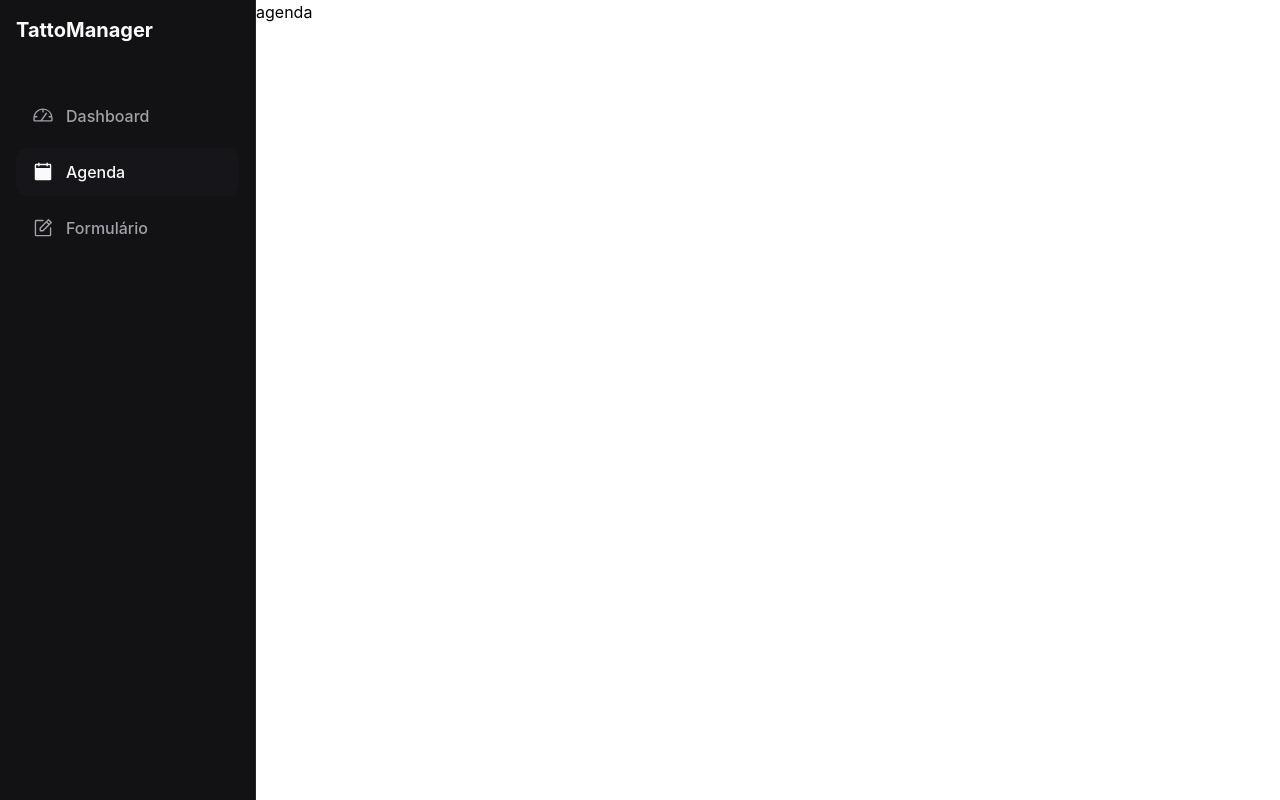
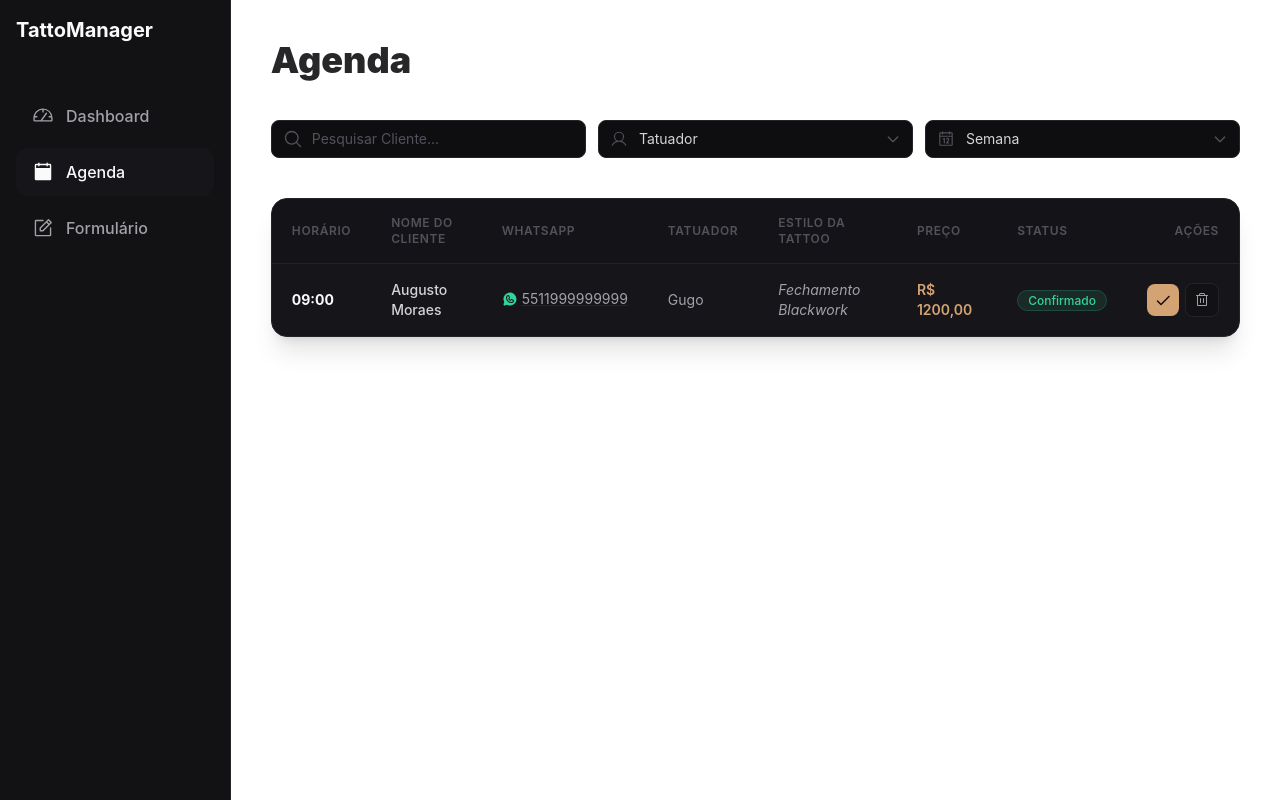
Before and after one commit to augustoteix0/TattooManager, a React (Vite) app: page /Agenda in a window 1280 px wide. Built offline with nearby package versions, Linux system fonts and the light colour scheme.

Commit message:
feat & style

```diff
--- a/src/pages/Agenda/Agenda.tsx
+++ b/src/pages/Agenda/Agenda.tsx
@@ -1,7 +1,11 @@
+import { PesquisaAgenda } from "./components/PesquisaAgenda";
+import { TableAgenda } from "./components/TableAgenda";
+
 export function Agenda() {
     return (
-        <div>
-            <h1>agenda</h1>
+        <div className="flex flex-col gap-10 p-10">
+            <PesquisaAgenda />
+            <TableAgenda />
         </div>
     )
 }
--- a/src/pages/Agenda/components/PesquisaAgenda.tsx
+++ b/src/pages/Agenda/components/PesquisaAgenda.tsx
@@ -1,7 +1,68 @@
+import { CalendarIcon, MagnifyingGlassIcon, UserIcon } from "@phosphor-icons/react";
+
 export function PesquisaAgenda() {
-    return (
-        <div>
+  return (
+    <div>
+      <h1 className="text-4xl font-black text-zinc-800">Agenda</h1>
+      <form className="grid grid-cols-3 pt-10 gap-x-3">
 
+        <div className="relative w-full sm:flex-1 ">
+          <span className="absolute inset-y-0 left-0 flex items-center pl-3 pointer-events-none text-base-label">
+            <MagnifyingGlassIcon size={20} />
+          </span>
+          <input
+            type="text"
+            placeholder="Pesquisar Cliente..."
+            className="w-full bg-base-input border border-base-border text-base-title placeholder-base-label rounded-lg pl-10 pr-4 py-2 text-sm focus:outline-none focus:border-base-gold/50 transition-colors duration-200"
+          />
         </div>
-    )
+
+        <div className="relative w-full">
+        <span className="absolute inset-y-0 left-0 flex items-center pl-3 pointer-events-none text-base-label">
+          <UserIcon size={18} />
+        </span>
+        <select
+          defaultValue=""
+          className="w-full bg-base-input border border-base-border text-base-subtitle rounded-lg pl-10 pr-8 py-2 text-sm focus:outline-none focus:border-base-gold/50 transition-colors duration-200 appearance-none cursor-pointer"
+        >
+          <option value="" disabled hidden>Tatuador</option>
+          <option value="todos" className="bg-base-card text-base-subtitle">Todos os Profissionais</option>
+          <option value="seu-pai" className="bg-base-card text-base-subtitle">Gugo</option>
+          <option value="carlos" className="bg-base-card text-base-subtitle">Eddy</option>
+          <option value="carlos" className="bg-base-card text-base-subtitle">Gih</option>
+          <option value="carlos" className="bg-base-card text-base-subtitle">Shira</option>
+          <option value="carlos" className="bg-base-card text-base-subtitle">Eryck</option>
+        </select>
+
+        <div className="pointer-events-none absolute inset-y-0 right-0 flex items-center pr-3 text-base-label">
+          <svg className="h-4 w-4" fill="none" viewBox="0 0 24 24" stroke="currentColor">
+            <path strokeLinecap="round" strokeLinejoin="round" strokeWidth="2" d="M19 9l-7 7-7-7" />
+          </svg>
+        </div>
+      </div>
+
+      <div className="relative w-full">
+        <span className="absolute inset-y-0 left-0 flex items-center pl-3 pointer-events-none text-base-label">
+          <CalendarIcon size={18} />
+        </span>
+        <select
+          defaultValue=""
+          className="w-full bg-base-input border border-base-border text-base-subtitle rounded-lg pl-10 pr-8 py-2 text-sm focus:outline-none focus:border-base-gold/50 transition-colors duration-200 appearance-none cursor-pointer"
+        >
+          <option value="" disabled hidden>Semana</option>
+          <option value="hoje" className="bg-base-card text-base-subtitle">Hoje</option>
+          <option value="semana" className="bg-base-card text-base-subtitle">Esta Semana</option>
+          <option value="mes" className="bg-base-card text-base-subtitle">Este Mês</option>
+          <option value="todos" className="bg-base-card text-base-subtitle">Todo o Histórico</option>
+        </select>
+        <div className="pointer-events-none absolute inset-y-0 right-0 flex items-center pr-3 text-base-label">
+          <svg className="h-4 w-4" fill="none" viewBox="0 0 24 24" stroke="currentColor">
+            <path strokeLinecap="round" strokeLinejoin="round" strokeWidth="2" d="M19 9l-7 7-7-7" />
+          </svg>
+        </div>
+      </div>
+
+      </form>
+    </div>
+  );
 }
--- a/src/pages/Agenda/components/TableAgenda.tsx
+++ b/src/pages/Agenda/components/TableAgenda.tsx
@@ -1,7 +1,105 @@
-export function TableAgenda () {
-    return (
-        <div>
+import { WhatsappLogoIcon, CheckIcon, TrashIcon } from '@phosphor-icons/react';
 
-        </div>
-    )
+export function TableAgenda() {
+
+  const todosAgendamentos = [
+    {
+      id: 1,
+      horario: "09:00",
+      cliente: "Augusto Moraes",
+      whatsapp: "5511999999999",
+      tatuador: "Gugo",
+      estilo: "Fechamento Blackwork",
+      preco: 1200.00,
+      status: "Confirmado"
+    },
+  ];
+
+  return (
+    <div className="bg-base-card border border-base-border rounded-2xl overflow-hidden w-full shadow-xl">
+      <div className="overflow-x-auto">
+        <table className="w-full text-left border-collapse">
+          <thead>
+
+            <tr className="border-b border-base-border text-base-label text-xs uppercase tracking-wider bg-base-sidebar/40">
+              <th className="py-4 px-5 font-semibold">Horário</th>
+              <th className="py-4 px-5 font-semibold">Nome do Cliente</th>
+              <th className="py-4 px-5 font-semibold">Whatsapp</th>
+              <th className="py-4 px-5 font-semibold">Tatuador</th>
+              <th className="py-4 px-5 font-semibold">Estilo da Tattoo</th>
+              <th className="py-4 px-5 font-semibold">Preço</th>
+              <th className="py-4 px-5 font-semibold">Status</th>
+              <th className="py-4 px-5 font-semibold text-right">Ações</th>
+            </tr>
+          </thead>
+
+          <tbody className="divide-y divide-base-border text-sm">
+            {todosAgendamentos.map((item) => (
+              <tr key={item.id} className="hover:bg-base-hover transition-colors duration-200">
+
+
+                <td className="py-4 px-5 font-bold text-base-title">{item.horario}</td>
+
+
+                <td className="py-4 px-5 font-medium text-base-subtitle">{item.cliente}</td>
+
+
+                <td className="py-4 px-5">
+                  <a
+                    href={`https://wa.me/${item.whatsapp}?text=Olá%20${encodeURIComponent(item.cliente)},%20passando%20para%20confirmar%20seu%20horário%20de%20tattoo%20às%20${item.horario}.`}
+                    target="_blank"
+                    rel="noreferrer"
+                    className="inline-flex items-center gap-1 text-base-text hover:text-base-success transition-all"
+                  >
+                    <WhatsappLogoIcon size={16} weight="fill" className="text-base-success" />
+                    <span className="underline decoration-base-border hover:decoration-base-success">{item.whatsapp}</span>
+                  </a>
+                </td>
+
+
+                <td className="py-4 px-5 text-base-text">{item.tatuador}</td>
+
+
+                <td className="py-4 px-5 text-base-text italic">{item.estilo}</td>
+
+
+                <td className="py-4 px-5 font-semibold text-base-gold">
+                  R$ {item.preco.toFixed(2).replace('.', ',')}
+                </td>
+
+
+                <td className="py-4 px-5">
+                  <span className={`px-2.5 py-0.5 rounded-full text-xs font-medium border ${
+                    item.status === 'Confirmado' ? 'bg-base-success/10 text-base-success border-base-success/20' :
+                    item.status === 'Pendente' ? 'bg-base-alert/10 text-base-alert border-base-alert/20' :
+                    'bg-base-error/10 text-base-error border-base-error/20'
+                  }`}>
+                    {item.status}
+                  </span>
+                </td>
+
+
+                <td className="py-4 px-5 text-right space-x-1.5 whitespace-nowrap">
+                  <button
+                    title="Confirmar Agendamento"
+                    className="inline-flex items-center justify-center p-2 bg-base-gold hover:bg-base-gold-hover text-base-bg rounded-lg transition-all duration-200"
+                  >
+                    <CheckIcon size={16} weight="bold" />
+                  </button>
+
+                  <button
+                    title="Cancelar Sessão"
+                    className="inline-flex items-center justify-center p-2 bg-base-sidebar hover:bg-base-error/10 text-base-text hover:text-base-error border border-base-border hover:border-base-error/20 rounded-lg transition-all duration-200"
+                  >
+                    <TrashIcon size={16} />
+                  </button>
+                </td>
+
+              </tr>
+            ))}
+          </tbody>
+        </table>
+      </div>
+    </div>
+  );
 }
```
